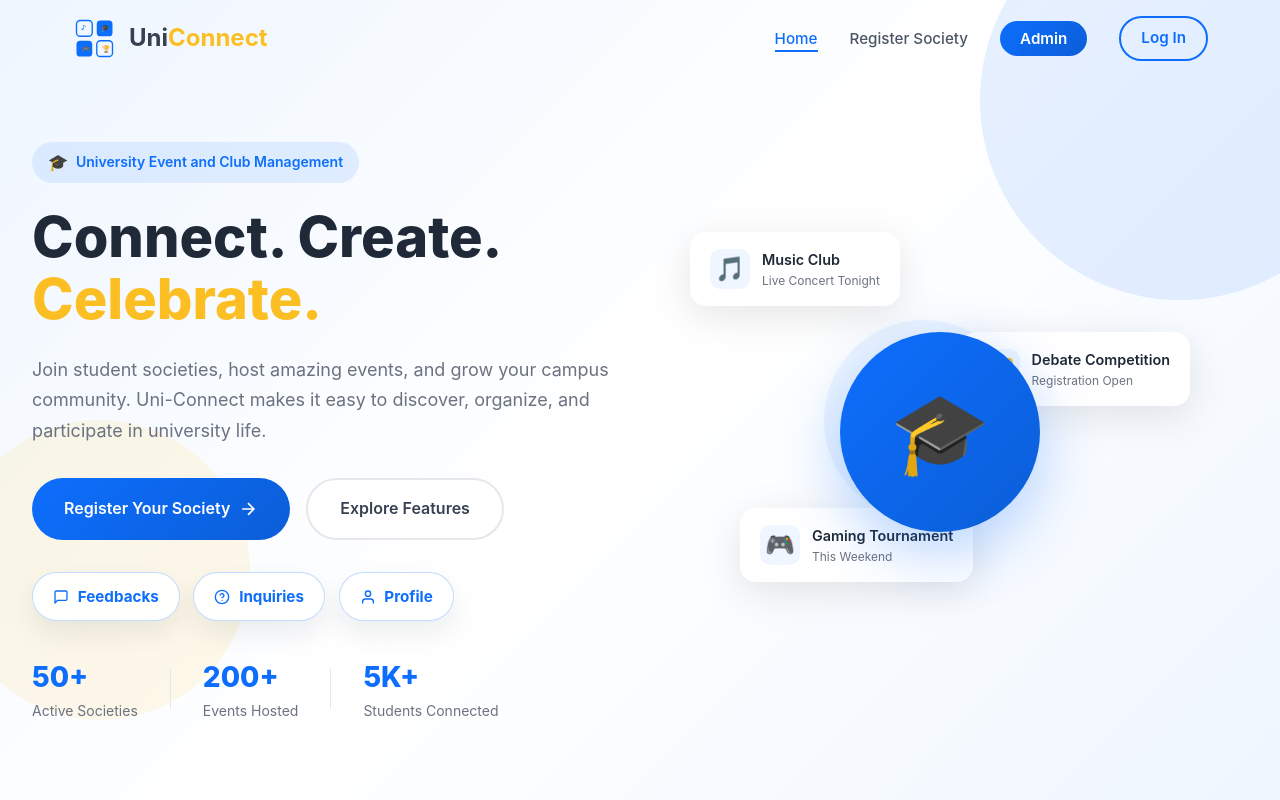
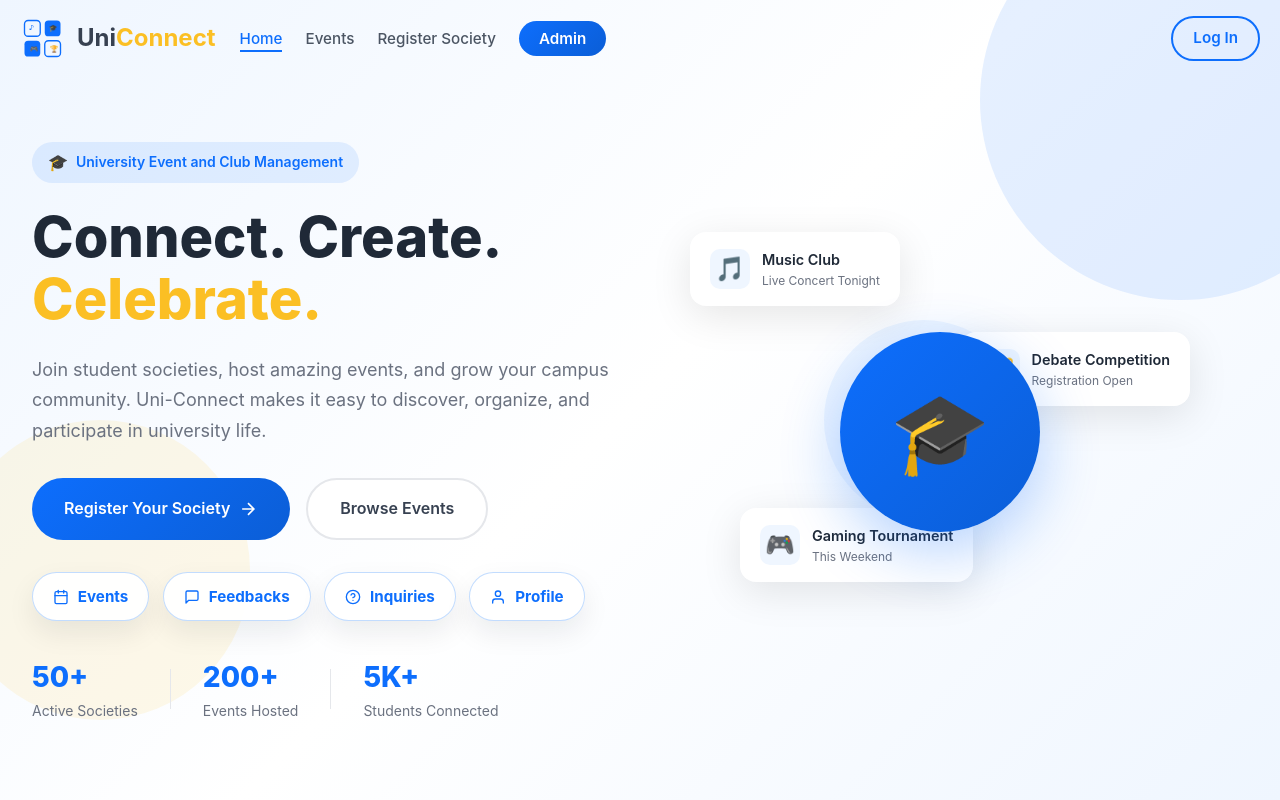
Before and after one commit to RashmikaWickramarathna/Uni-Connect, a React (Vite) app in the folder frontend/: page / in a window 1280 px wide. Shown: the top 800 px of the page. Built offline with nearby package versions, Linux system fonts and the light colour scheme; no server answers.

Commit message:
update home and nav bar

```diff
--- a/frontend/src/components/HeroSection/HeroSection.jsx
+++ b/frontend/src/components/HeroSection/HeroSection.jsx
@@ -1,10 +1,11 @@
-import { FiHelpCircle, FiMessageSquare, FiUser } from 'react-icons/fi';
+import { FiCalendar, FiHelpCircle, FiMessageSquare, FiUser } from 'react-icons/fi';
 import { useNavigate } from 'react-router-dom';
 import './HeroSection.css';
 
 const HeroSection = () => {
   const navigate = useNavigate();
   const studentToolButtons = [
+    { label: 'Events', icon: FiCalendar, path: '/events' },
     { label: 'Feedbacks', icon: FiMessageSquare, path: '/my-feedbacks' },
     { label: 'Inquiries', icon: FiHelpCircle, path: '/my-inquiries' },
     { label: 'Profile', icon: FiUser, path: '/profile' },
@@ -47,14 +48,9 @@ const HeroSection = () => {
 
           <button
             className="btn-secondary"
-            onClick={() => {
-              const featuresSection = document.getElementById('features');
-              if (featuresSection) {
-                featuresSection.scrollIntoView({ behavior: 'smooth' });
-              }
-            }}
+            onClick={() => navigate('/events')}
           >
-            Explore Features
+            Browse Events
           </button>
         </div>
 
--- a/frontend/src/components/Navbar/Navbar.css
+++ b/frontend/src/components/Navbar/Navbar.css
@@ -17,12 +17,14 @@
 }
 
 .navbar-container {
-  max-width: 1200px;
-  margin: 0 auto;
-  padding: 0 2rem;
-  display: flex;
+  width: 100%;
+  max-width: none;
+  margin: 0;
+  padding: 0 1.25rem;
+  display: grid;
+  grid-template-columns: auto 1fr;
   align-items: center;
-  justify-content: space-between;
+  gap: 1.5rem;
 }
 
 /* Logo Styles */
@@ -70,10 +72,17 @@
 .navbar-links {
   display: flex;
   align-items: center;
-  gap: 2rem;
+  justify-content: flex-start;
+  gap: clamp(1rem, 1.8vw, 2rem);
   list-style: none;
   margin: 0;
   padding: 0;
+  min-width: 0;
+  width: 100%;
+}
+
+.navbar-links li {
+  flex-shrink: 0;
 }
 
 .navbar-links a {
@@ -83,6 +92,7 @@
   font-size: 0.95rem;
   transition: color 0.3s ease;
   position: relative;
+  white-space: nowrap;
 }
 
 .navbar-links a:hover,
@@ -130,12 +140,16 @@
   display: flex;
   gap: 0.75rem;
   align-items: center;
+  margin-left: auto;
+  min-width: 0;
+  flex-shrink: 0;
 }
 
 .auth-user-pill {
   display: inline-flex;
   align-items: center;
-  max-width: 220px;
+  min-width: 0;
+  max-width: min(17rem, 22vw);
   padding: 0.55rem 1rem;
   border-radius: 999px;
   background: rgba(13, 110, 253, 0.1);
@@ -157,6 +171,7 @@
   font-size: 0.95rem;
   cursor: pointer;
   transition: all 0.3s ease;
+  white-space: nowrap;
 }
 
 .btn-login:hover {
@@ -186,6 +201,7 @@
   font-size: 0.95rem;
   cursor: pointer;
   transition: all 0.3s ease;
+  white-space: nowrap;
 }
 
 .btn-logout:hover {
@@ -335,6 +351,12 @@
     display: block;
   }
 
+  .navbar-container {
+    display: flex;
+    justify-content: space-between;
+    gap: 1rem;
+  }
+
   .navbar-links {
     position: fixed;
     top: 0;
--- a/frontend/src/components/Navbar/Navbar.jsx
+++ b/frontend/src/components/Navbar/Navbar.jsx
@@ -54,11 +54,13 @@ const Navbar = () => {
 
   const publicNavLinks = [
     { path: '/', label: 'Home' },
+    { path: '/events', label: 'Events' },
     { path: '/submit', label: 'Register Society' },
   ];
 
   const studentNavLinks = [
     { path: '/', label: 'Home' },
+    { path: '/events', label: 'Events' },
     { path: '/my-feedbacks', label: 'My Feedbacks' },
     { path: '/my-inquiries', label: 'My Inquiries' },
     { path: '/profile', label: 'My Profile' },
--- a/frontend/src/pages/Home.css
+++ b/frontend/src/pages/Home.css
@@ -50,7 +50,7 @@ body {
 
 .quick-actions-grid {
   display: grid;
-  grid-template-columns: repeat(3, 1fr);
+  grid-template-columns: repeat(auto-fit, minmax(240px, 1fr));
   gap: 2rem;
 }
 
--- a/frontend/src/pages/Home.jsx
+++ b/frontend/src/pages/Home.jsx
@@ -1,5 +1,5 @@
 import { Link } from 'react-router-dom';
-import { FiArrowRight, FiHelpCircle, FiMessageSquare, FiUser } from 'react-icons/fi';
+import { FiArrowRight, FiCalendar, FiHelpCircle, FiMessageSquare, FiUser } from 'react-icons/fi';
 
 import Navbar from '../components/Navbar/Navbar';
 import HeroSection from '../components/HeroSection/HeroSection';
@@ -10,6 +10,12 @@ import Footer from '../components/Footer/Footer';
 import './Home.css';
 
 const quickActions = [
+  {
+    title: 'Events',
+    description: 'See all approved events, open the booking flow, and continue to member 4 payment steps.',
+    icon: FiCalendar,
+    route: '/events',
+  },
   {
     title: 'My Feedbacks',
     description: 'Review your submissions, share new ideas, and keep track of responses.',
@@ -47,8 +53,8 @@ const Home = () => {
                 <span className="highlight"> UniConnect</span>
               </h2>
               <p className="section-description">
-                Open your feedbacks, inquiries, and profile from home, then move directly into each separate
-                student page when you need it.
+                Start with approved events and ticket booking from home, then move into your feedbacks,
+                inquiries, and profile when you need them.
               </p>
             </div>
 
```
